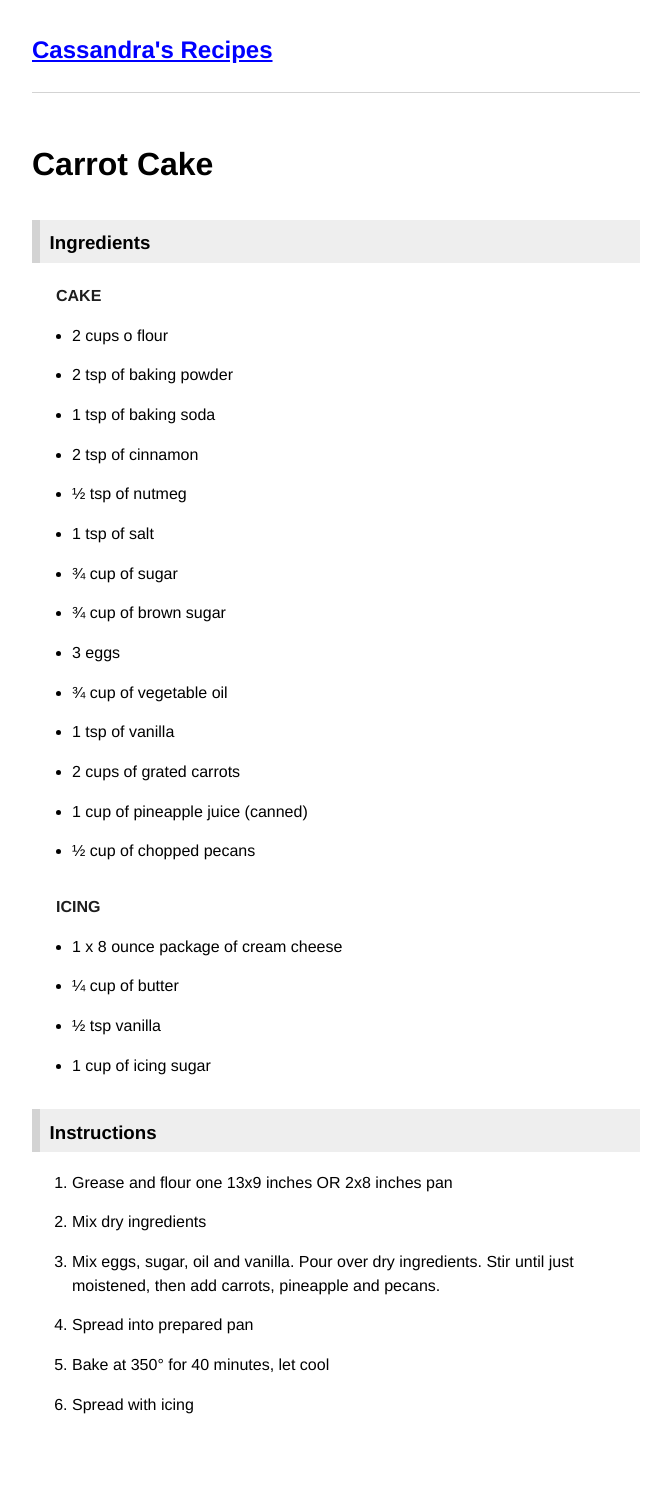
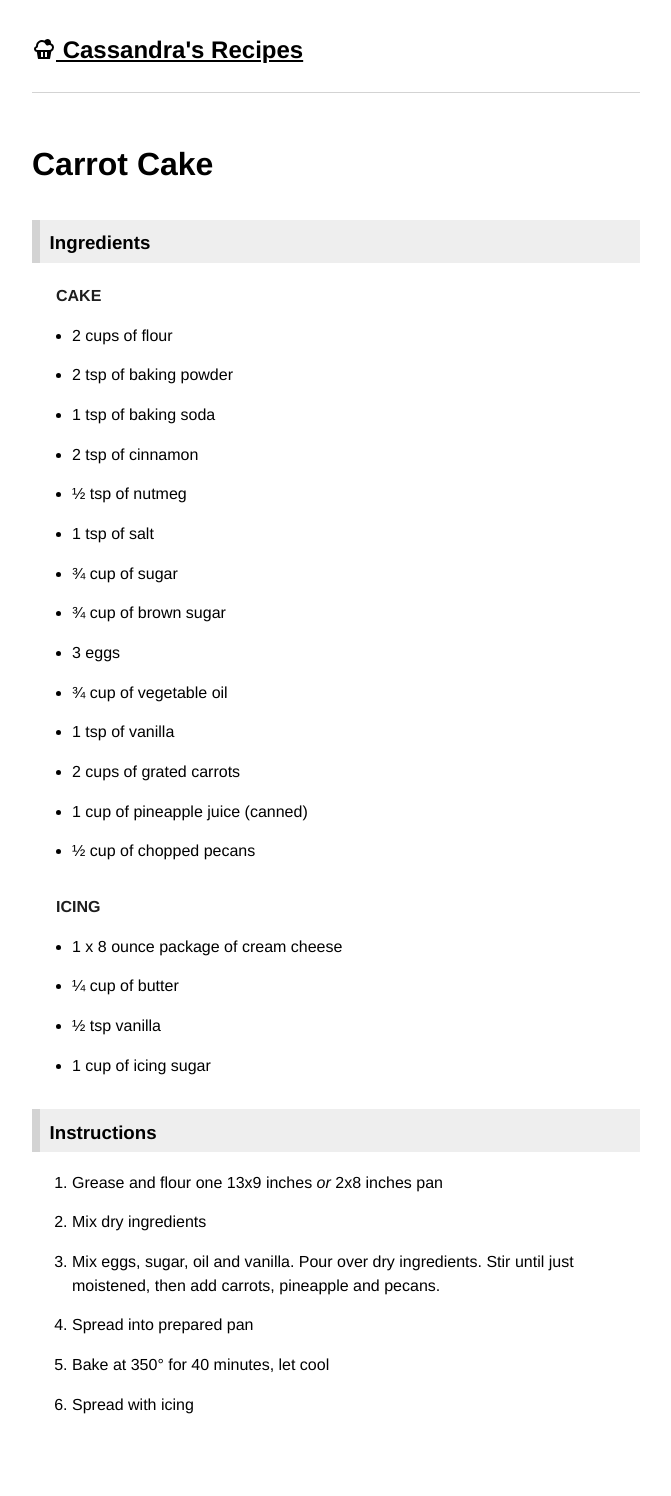
Before and after one commit to bradleytaunt/cookingwith.casa, a Jekyll site: the page built from _desserts/carrot-cake.md, in a window 1280 px wide. Shown: the whole page, without its empty margins (304-975 px from the left). Built offline with Jekyll 4.4.1, drawn with Linux system fonts in a browser that asks for light colours.

Commit message:
add favicon, logo, content chage for carrot cake

```diff
--- a/_desserts/carrot-cake.md
+++ b/_desserts/carrot-cake.md
@@ -9,7 +9,7 @@ layout: post
 
 #### Cake
 
-- 2 cups o flour
+- 2 cups of flour
 - 2 tsp of baking powder
 - 1 tsp of baking soda
 - 2 tsp of cinnamon
@@ -33,7 +33,7 @@ layout: post
 
 ### Instructions
 
-1. Grease and flour one 13x9 inches OR 2x8 inches pan
+1. Grease and flour one 13x9 inches *or* 2x8 inches pan
 2. Mix dry ingredients
 3. Mix eggs, sugar, oil and vanilla. Pour over dry ingredients. Stir until just moistened, then add carrots, pineapple and pecans.
 4. Spread into prepared pan
--- a/_includes/head.html
+++ b/_includes/head.html
@@ -3,6 +3,7 @@
     <meta name="viewport" content="width=device-width, initial-scale=1.0">
     <title>{{ site.title }}</title>
     <meta name="description" content="{{ site.description }}">
+    <link rel="shortcut icon" href="{{ site.baseurl }}/public/favicon.svg">
     <link rel="alternate" type="application/atom+xml" title="{{ site.title }}" href="{{ site.baseurl }}/atom.xml">
     <link rel="stylesheet" href="{{ site.baseurl }}/style.css">
 </head>
--- a/_includes/header.html
+++ b/_includes/header.html
@@ -1,6 +1,7 @@
 <header>
     <h2>
-        <a href="/">{{ site.title }}</a>
+        <a href="/">
+            <svg xmlns="http://www.w3.org/2000/svg" viewBox="0 0 24 24" width="24" height="24"><path fill="none" d="M0 0h24v24H0z"/><path d="M15.5 2a3.5 3.5 0 0 1 3.437 4.163l-.015.066a4.502 4.502 0 0 1 .303 8.428l-1.086 6.507a1 1 0 0 1-.986.836H6.847a1 1 0 0 1-.986-.836l-1.029-6.17a3 3 0 0 1-.829-5.824L4 9a6 6 0 0 1 8.575-5.42A3.493 3.493 0 0 1 15.5 2zM11 15H9v5h2v-5zm4 0h-2v5h2v-5zm2.5-2a2.5 2.5 0 1 0-.956-4.81l-.175.081a2 2 0 0 1-2.663-.804l-.07-.137A4 4 0 0 0 10 5C7.858 5 6.109 6.684 6.005 8.767L6 8.964l.003.17a2 2 0 0 1-1.186 1.863l-.15.059A1.001 1.001 0 0 0 5 13h12.5z"/></svg> {{ site.title }}</a>
     </h2>
     <!--<nav>
         {% include navigation.html %}
--- a/style.css
+++ b/style.css
@@ -42,6 +42,13 @@ header {
 }
 header h2 {
     margin: 0;
+}
+header h2 a, header h2 a:visited {
+    color: currentColor;
+}
+header svg {
+    position: relative;
+    top: 3px;
 }
 
 blockquote {
```
Also changed, not shown: public/favicon.svg (added).
